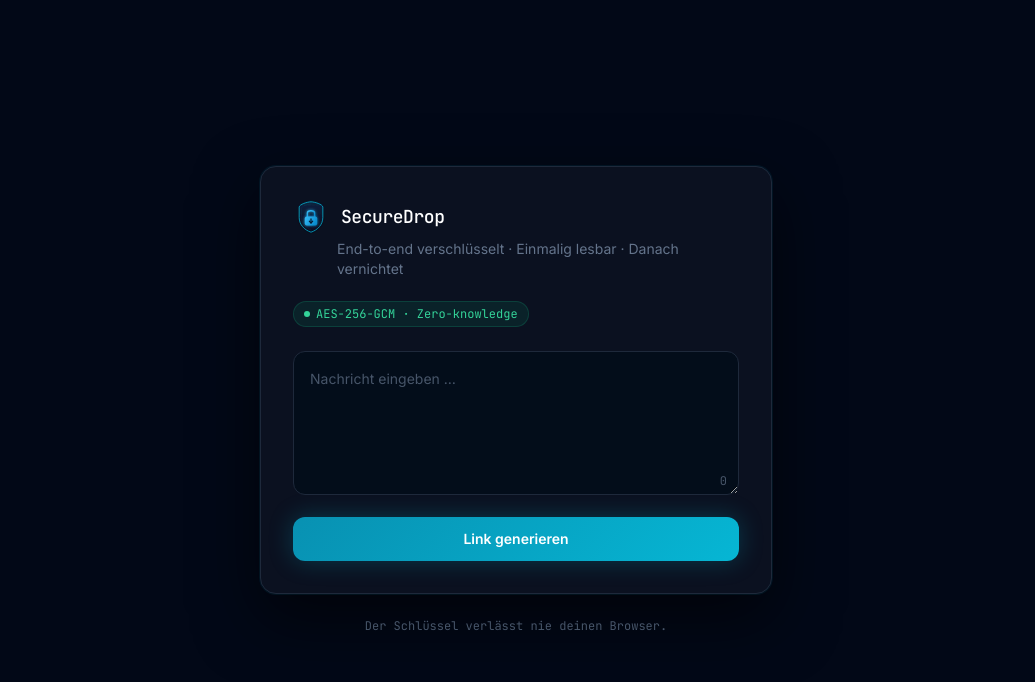
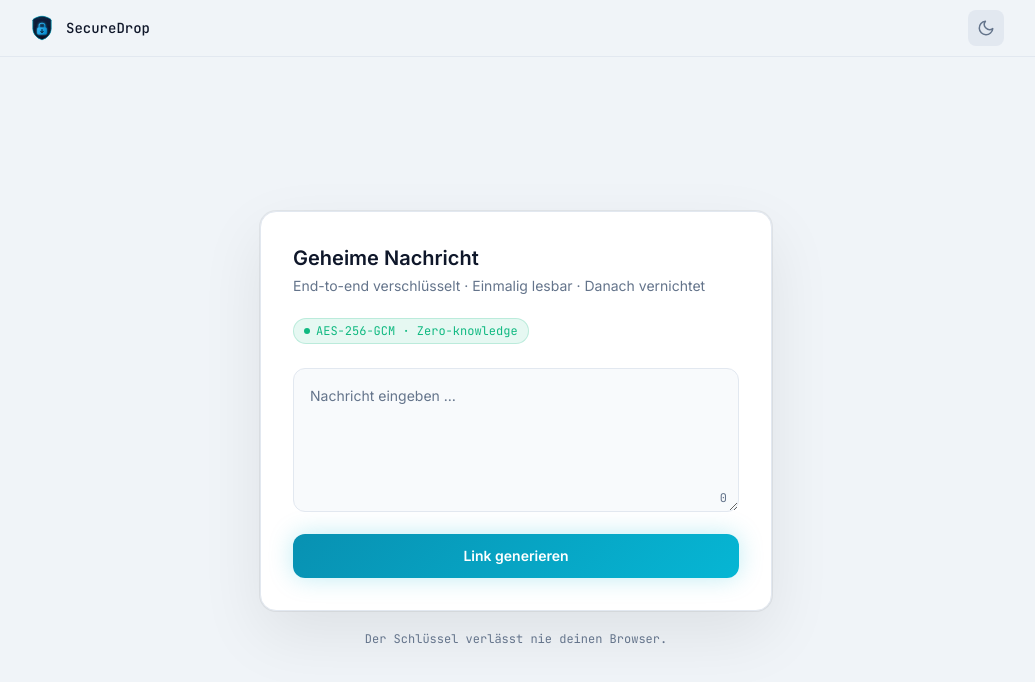
Before and after one commit to MarcoLenschau/SecureSource, a website: page public/index.html in a window 1280 px wide. Shown: the whole page, without its empty margins (124-1159 px from the left). Drawn offline with nearby package versions, Linux system fonts and the light colour scheme.

Commit message:
feat: add header with dark/light mode toggle
- sticky header with logo, name and theme toggle button
- CSS variables for all theme-dependent colors (bg, border, text, shadow)
- theme persisted in localStorage, respects prefers-color-scheme on first visit
- sun/moon icon swaps on toggle, flash-free initial load via inline script
- theme.ts handles toggle logic, shared across both pages

```diff
--- a/public/index.html
+++ b/public/index.html
@@ -1,5 +1,5 @@
 <!DOCTYPE html>
-<html lang="de">
+<html lang="de" class="dark">
 <head>
   <meta charset="UTF-8" />
   <meta name="viewport" content="width=device-width, initial-scale=1.0" />
@@ -7,108 +7,155 @@
   <link rel="preconnect" href="https://fonts.googleapis.com" />
   <link href="https://fonts.googleapis.com/css2?family=Inter:wght@400;500;600&family=JetBrains+Mono:wght@400;500&display=swap" rel="stylesheet" />
   <link rel="icon" type="image/svg+xml" href="/logo.svg" />
+  <script>
+    const t = localStorage.getItem('theme');
+    const d = t ? t === 'dark' : window.matchMedia('(prefers-color-scheme: dark)').matches;
+    document.documentElement.classList.toggle('dark', d);
+  </script>
   <script src="https://cdn.tailwindcss.com"></script>
   <style>
     body { font-family: 'Inter', sans-serif; }
     .mono { font-family: 'JetBrains Mono', monospace; }
 
-    .card-glow {
-      box-shadow: 0 0 0 1px rgba(6,182,212,.08), 0 24px 64px rgba(0,0,0,.6);
+    :root {
+      --bg-page:    #f0f4f8;
+      --bg-card:    #ffffff;
+      --bg-input:   #f8fafc;
+      --bg-2nd:     #e2e8f0;
+      --bg-2nd-h:   #cbd5e1;
+      --border:     #e2e8f0;
+      --text:       #0f172a;
+      --text-muted: #64748b;
+      --text-code:  #0284c7;
+      --card-shadow: 0 0 0 1px rgba(0,0,0,.06), 0 24px 64px rgba(0,0,0,.08);
+      --header-bg:  rgba(240,244,248,.8);
+      --header-border: #e2e8f0;
     }
+    html.dark {
+      --bg-page:    #020817;
+      --bg-card:    #0b1120;
+      --bg-input:   #030d1a;
+      --bg-2nd:     #1e293b;
+      --bg-2nd-h:   #273549;
+      --border:     #1e293b;
+      --text:       #e2e8f0;
+      --text-muted: #64748b;
+      --text-code:  #22d3ee;
+      --card-shadow: 0 0 0 1px rgba(6,182,212,.08), 0 24px 64px rgba(0,0,0,.6);
+      --header-bg:  rgba(2,8,23,.8);
+      --header-border: #1e293b;
+    }
+
+    body { background: var(--bg-page); color: var(--text); transition: background .2s, color .2s; }
+
+    .card {
+      background: var(--bg-card);
+      border: 1px solid var(--border);
+      box-shadow: var(--card-shadow);
+      transition: background .2s, border-color .2s, box-shadow .2s;
+    }
+    .input-field {
+      background: var(--bg-input);
+      border: 1px solid var(--border);
+      color: var(--text);
+      transition: background .2s, border-color .2s;
+    }
+    .input-field:focus { box-shadow: 0 0 0 2px rgba(6,182,212,.3); outline: none; }
+    .btn-secondary {
+      background: var(--bg-2nd);
+      color: var(--text);
+      transition: background .2s;
+    }
+    .btn-secondary:hover { background: var(--bg-2nd-h); }
+    .text-muted { color: var(--text-muted); }
+    .text-code { color: var(--text-code); }
+    .border-theme { border-color: var(--border); }
+    .link-box { background: var(--bg-input); border: 1px solid var(--border); box-shadow: inset 0 2px 8px rgba(0,0,0,.15); }
+    .badge-secure { background: rgba(16,185,129,.1); border: 1px solid rgba(16,185,129,.2); }
+
+    .site-header {
+      background: var(--header-bg);
+      border-bottom: 1px solid var(--header-border);
+      backdrop-filter: blur(12px);
+      transition: background .2s, border-color .2s;
+    }
+    .theme-btn {
+      background: var(--bg-2nd);
+      color: var(--text-muted);
+      transition: background .2s, color .2s;
+    }
+    .theme-btn:hover { background: var(--bg-2nd-h); color: var(--text); }
 
     .btn-primary {
       background: linear-gradient(135deg, #0891b2, #06b6d4);
       box-shadow: 0 0 24px rgba(6,182,212,.25);
       transition: box-shadow .2s, transform .15s;
     }
-    .btn-primary:hover:not(:disabled) {
-      box-shadow: 0 0 36px rgba(6,182,212,.45);
-      transform: translateY(-1px);
-    }
-    .btn-primary:disabled { background: #1e3a4a; box-shadow: none; cursor: not-allowed; }
-
-    textarea:focus { box-shadow: 0 0 0 2px rgba(6,182,212,.3); }
-
-    .link-box {
-      background: #020817;
-      border: 1px solid #1e293b;
-      box-shadow: inset 0 2px 8px rgba(0,0,0,.4);
-    }
-
-    .badge {
-      background: rgba(16,185,129,.1);
-      border: 1px solid rgba(16,185,129,.2);
-    }
+    .btn-primary:hover:not(:disabled) { box-shadow: 0 0 36px rgba(6,182,212,.45); transform: translateY(-1px); }
+    .btn-primary:disabled { background: var(--bg-2nd); box-shadow: none; cursor: not-allowed; }
 
     @keyframes fadeIn { from { opacity:0; transform:translateY(8px); } to { opacity:1; transform:translateY(0); } }
     .fade-in { animation: fadeIn .35s ease forwards; }
   </style>
 </head>
-<body class="min-h-screen flex flex-col items-center justify-center bg-[#020817] text-slate-200 p-6">
-
-  <div class="w-full max-w-lg card-glow bg-[#0b1120] border border-[#1e293b] rounded-2xl p-8">
+<body class="min-h-screen flex flex-col">
 
   <!-- Header -->
-    <div class="flex items-center gap-3 mb-1">
-      <img src="/logo.svg" alt="SecureDrop" class="w-9 h-9" />
-      <span class="mono text-lg font-medium tracking-tight text-white">SecureDrop</span>
+  <header class="site-header sticky top-0 z-10 w-full">
+    <div class="max-w-screen-lg mx-auto px-6 h-14 flex items-center justify-between">
+      <div class="flex items-center gap-2.5">
+        <img src="/logo.svg" alt="SecureDrop" class="w-7 h-7" />
+        <span class="mono text-sm font-medium">SecureDrop</span>
       </div>
+      <button id="themeToggle" class="theme-btn w-9 h-9 flex items-center justify-center rounded-lg" title="Theme wechseln"></button>
+    </div>
+  </header>
 
-    <p class="text-slate-500 text-sm mb-5 ml-11">End-to-end verschlüsselt · Einmalig lesbar · Danach vernichtet</p>
+  <!-- Main -->
+  <main class="flex-1 flex flex-col items-center justify-center p-6">
+    <div class="w-full max-w-lg card rounded-2xl p-8">
 
-    <span class="badge inline-flex items-center gap-1.5 text-emerald-400 text-xs mono px-2.5 py-1 rounded-full mb-6">
-      <span class="w-1.5 h-1.5 rounded-full bg-emerald-400"></span>
+      <h1 class="text-xl font-semibold mb-1">Geheime Nachricht</h1>
+      <p class="text-muted text-sm mb-5">End-to-end verschlüsselt · Einmalig lesbar · Danach vernichtet</p>
+
+      <span class="badge-secure inline-flex items-center gap-1.5 text-emerald-500 text-xs mono px-2.5 py-1 rounded-full mb-6">
+        <span class="w-1.5 h-1.5 rounded-full bg-emerald-500"></span>
         AES-256-GCM · Zero-knowledge
       </span>
 
-    <!-- Input -->
       <div class="relative">
         <textarea
           id="message"
           placeholder="Nachricht eingeben …"
-        class="w-full min-h-36 bg-[#030d1a] border border-[#1e293b] rounded-xl text-slate-200 text-sm p-4 resize-y outline-none transition-shadow placeholder:text-slate-600 leading-relaxed"
+          class="input-field w-full min-h-36 rounded-xl text-sm p-4 resize-y placeholder:text-slate-500 leading-relaxed"
         ></textarea>
-      <span class="absolute bottom-3 right-3 text-slate-600 text-xs mono" id="charCount">0</span>
+        <span class="absolute bottom-3 right-3 text-muted text-xs mono" id="charCount">0</span>
       </div>
 
-    <button
-      id="createBtn"
-      class="btn-primary mt-4 w-full py-3 text-white font-semibold rounded-xl text-sm"
-    >
+      <button id="createBtn" class="btn-primary mt-4 w-full py-3 text-white font-semibold rounded-xl text-sm">
         Link generieren
       </button>
 
-    <!-- Result -->
       <div id="result" class="hidden fade-in mt-6">
         <div class="flex items-center gap-2 mb-3">
           <svg width="14" height="14" viewBox="0 0 24 24" fill="none" stroke="#10b981" stroke-width="2" stroke-linecap="round" stroke-linejoin="round"><polyline points="20 6 9 17 4 12"/></svg>
-        <span class="text-emerald-400 text-xs font-medium">Link erstellt — funktioniert nur einmal</span>
+          <span class="text-emerald-500 text-xs font-medium">Link erstellt — funktioniert nur einmal</span>
         </div>
-
         <div class="link-box rounded-xl p-3 flex gap-2 items-center">
-        <input
-          id="link"
-          type="text"
-          readonly
-          class="flex-1 bg-transparent text-cyan-400 mono text-xs outline-none truncate"
-        />
-        <button
-          id="copyBtn"
-          class="shrink-0 px-3 py-1.5 bg-[#1e293b] hover:bg-[#273549] text-slate-300 rounded-lg text-xs transition-colors"
-        >
-          Kopieren
-        </button>
+          <input id="link" type="text" readonly class="flex-1 bg-transparent text-code mono text-xs outline-none truncate" />
+          <button id="copyBtn" class="btn-secondary shrink-0 px-3 py-1.5 rounded-lg text-xs font-medium">Kopieren</button>
         </div>
-
-      <p class="mt-3 text-amber-500/80 text-xs mono flex items-center gap-1.5">
+        <p class="mt-3 text-amber-500 text-xs mono flex items-center gap-1.5">
           <svg width="12" height="12" viewBox="0 0 24 24" fill="none" stroke="currentColor" stroke-width="2" stroke-linecap="round" stroke-linejoin="round"><path d="M10.29 3.86L1.82 18a2 2 0 0 0 1.71 3h16.94a2 2 0 0 0 1.71-3L13.71 3.86a2 2 0 0 0-3.42 0z"/><line x1="12" y1="9" x2="12" y2="13"/><line x1="12" y1="17" x2="12.01" y2="17"/></svg>
           Nachricht wird nach erstem Öffnen permanent gelöscht
         </p>
       </div>
     </div>
 
-  <p class="mt-6 text-slate-600 text-xs mono">Der Schlüssel verlässt nie deinen Browser.</p>
+    <p class="mt-5 text-muted text-xs mono">Der Schlüssel verlässt nie deinen Browser.</p>
+  </main>
 
+  <script type="module" src="/js/theme.js"></script>
   <script type="module" src="/js/create.js"></script>
 </body>
 </html>
--- /dev/null
+++ b/public/js/theme.js
@@ -0,0 +1,18 @@
+"use strict";
+const html = document.documentElement;
+const sunIcon = `<svg width="18" height="18" viewBox="0 0 24 24" fill="none" stroke="currentColor" stroke-width="2" stroke-linecap="round" stroke-linejoin="round"><circle cx="12" cy="12" r="5"/><line x1="12" y1="1" x2="12" y2="3"/><line x1="12" y1="21" x2="12" y2="23"/><line x1="4.22" y1="4.22" x2="5.64" y2="5.64"/><line x1="18.36" y1="18.36" x2="19.78" y2="19.78"/><line x1="1" y1="12" x2="3" y2="12"/><line x1="21" y1="12" x2="23" y2="12"/><line x1="4.22" y1="19.78" x2="5.64" y2="18.36"/><line x1="18.36" y1="5.64" x2="19.78" y2="4.22"/></svg>`;
+const moonIcon = `<svg width="18" height="18" viewBox="0 0 24 24" fill="none" stroke="currentColor" stroke-width="2" stroke-linecap="round" stroke-linejoin="round"><path d="M21 12.79A9 9 0 1 1 11.21 3 7 7 0 0 0 21 12.79z"/></svg>`;
+function applyTheme(dark) {
+    html.classList.toggle('dark', dark);
+    const btn = document.getElementById('themeToggle');
+    if (btn)
+        btn.innerHTML = dark ? sunIcon : moonIcon;
+}
+const saved = localStorage.getItem('theme');
+const prefersDark = window.matchMedia('(prefers-color-scheme: dark)').matches;
+applyTheme(saved !== null ? saved === 'dark' : prefersDark);
+document.getElementById('themeToggle').addEventListener('click', () => {
+    const isDark = html.classList.contains('dark');
+    localStorage.setItem('theme', isDark ? 'light' : 'dark');
+    applyTheme(!isDark);
+});
--- /dev/null
+++ b/src/client/theme.ts
@@ -0,0 +1,20 @@
+const html = document.documentElement;
+
+const sunIcon = `<svg width="18" height="18" viewBox="0 0 24 24" fill="none" stroke="currentColor" stroke-width="2" stroke-linecap="round" stroke-linejoin="round"><circle cx="12" cy="12" r="5"/><line x1="12" y1="1" x2="12" y2="3"/><line x1="12" y1="21" x2="12" y2="23"/><line x1="4.22" y1="4.22" x2="5.64" y2="5.64"/><line x1="18.36" y1="18.36" x2="19.78" y2="19.78"/><line x1="1" y1="12" x2="3" y2="12"/><line x1="21" y1="12" x2="23" y2="12"/><line x1="4.22" y1="19.78" x2="5.64" y2="18.36"/><line x1="18.36" y1="5.64" x2="19.78" y2="4.22"/></svg>`;
+const moonIcon = `<svg width="18" height="18" viewBox="0 0 24 24" fill="none" stroke="currentColor" stroke-width="2" stroke-linecap="round" stroke-linejoin="round"><path d="M21 12.79A9 9 0 1 1 11.21 3 7 7 0 0 0 21 12.79z"/></svg>`;
+
+function applyTheme(dark: boolean): void {
+  html.classList.toggle('dark', dark);
+  const btn = document.getElementById('themeToggle');
+  if (btn) btn.innerHTML = dark ? sunIcon : moonIcon;
+}
+
+const saved = localStorage.getItem('theme');
+const prefersDark = window.matchMedia('(prefers-color-scheme: dark)').matches;
+applyTheme(saved !== null ? saved === 'dark' : prefersDark);
+
+document.getElementById('themeToggle')!.addEventListener('click', () => {
+  const isDark = html.classList.contains('dark');
+  localStorage.setItem('theme', isDark ? 'light' : 'dark');
+  applyTheme(!isDark);
+});
```
Also changed, not shown: public/note.html (+73 -39 lines). Lines whose indentation alone changed are shown as unchanged.
